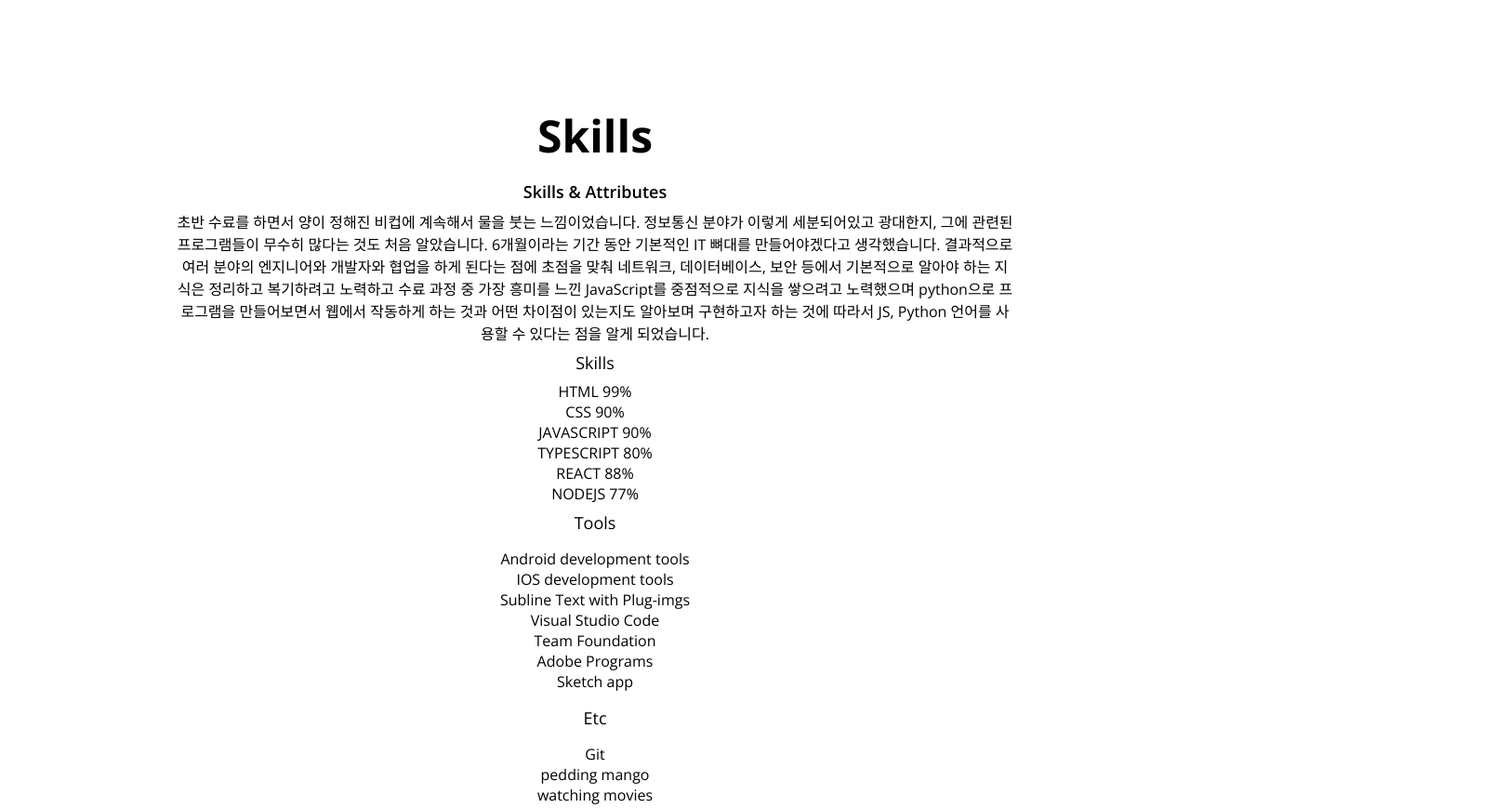
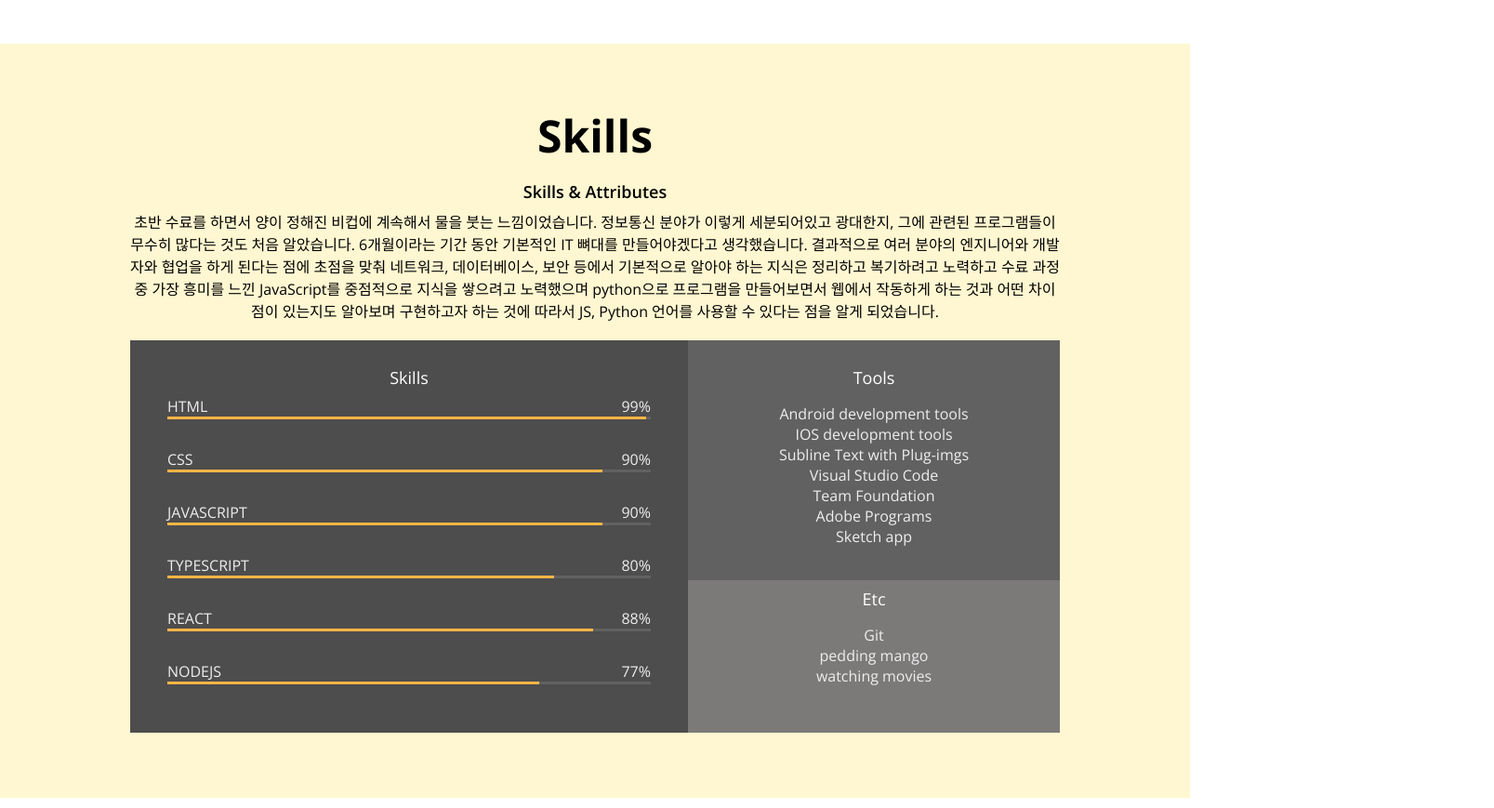
Before and after one commit to namango/-Clone-portpolio, a plain HTML site: page index.html in a window 1280 px wide. Shown: the part 1608-2477 px from the top of the page at 93% size, 1607 px wide, since content can reach past the window. Drawn offline with nearby package versions, Linux system fonts and the light colour scheme.

Commit message:
CSS: Skills

```diff
--- a/index.html
+++ b/index.html
@@ -53,7 +53,7 @@
       <button class="home__contact">CONTACT ME</button>
     </section>
     <!-- About -->
-    <section id="about" class="section">
+    <section id="about" class="section section__container">
       <h1>About me</h1>
       <p>
         첫 출근부터 혼자 모든 일을 다 완벽하게 해낼 것이라고 말하지 않겠습니다.
@@ -114,6 +114,7 @@
     </section>
     <!-- Skills -->
     <section id="skills" class="section">
+      <div class="section__container">
         <h1>Skills</h1>
         <h2>Skills & Attributes</h2>
         <p>
@@ -137,7 +138,7 @@
                 <span>99%</span>
               </div>
               <div class="skill__bar">
-              <div class="skill__value"></div>
+                <div class="skill__value" style="width: 99%;"></div>
               </div>
             </div>
             <div class="skill">
@@ -146,7 +147,7 @@
                 <span>90%</span>
               </div>
               <div class="skill__bar">
-              <div class="skill__value"></div>
+                <div class="skill__value" style="width: 90%;"></div>
               </div>
             </div>
             <div class="skill">
@@ -155,7 +156,7 @@
                 <span>90%</span>
               </div>
               <div class="skill__bar">
-              <div class="skill__value"></div>
+                <div class="skill__value" style="width: 90%;"></div>
               </div>
             </div>
             <div class="skill">
@@ -164,7 +165,7 @@
                 <span>80%</span>
               </div>
               <div class="skill__bar">
-              <div class="skill__value"></div>
+                <div class="skill__value" style="width: 80%;"></div>
               </div>
             </div>
             <div class="skill">
@@ -173,7 +174,7 @@
                 <span>88%</span>
               </div>
               <div class="skill__bar">
-              <div class="skill__value"></div>
+                <div class="skill__value" style="width: 88%;"></div>
               </div>
             </div>
             <div class="skill">
@@ -182,7 +183,7 @@
                 <span>77%</span>
               </div>
               <div class="skill__bar">
-              <div class="skill__value"></div>
+                <div class="skill__value" style="width: 77%;"></div>
               </div>
             </div>
           </div>
@@ -206,6 +207,7 @@
                 <li><span>pedding mango</span></li>
                 <li><span>watching movies</span></li>
               </ul>
+            </div>
           </div>
         </div>
       </div>
--- a/style.css
+++ b/style.css
@@ -156,6 +156,10 @@ p {
 .section {
   padding: 50px;
   text-align: center;
+  margin: auto;
+}
+
+.section__container {
   max-width: 1000px;
   margin: auto;
 }
@@ -200,7 +204,7 @@ p {
   text-align: left;
 }
 
-.job__nmad,
+.job__name,
 .job__period {
   color: var(--color-light-grey);
 }
@@ -212,3 +216,59 @@ p {
 .job__period {
   font-size: var(--font-micro);
 }
+
+/* Skill */
+
+#skills {
+  background-color: var(--color-yellow);
+}
+
+.skillset {
+  display: flex;
+  background-color: var(--color-light-grey);
+  color: var(--color-light-white);
+  margin: 20px 0;
+}
+
+.skillset__title {
+  color: var(--color-white);
+}
+
+.skillset__left {
+  flex-basis: 60%;
+  background-color: var(--color-dark-grey);
+  padding: 20px 40px;
+}
+
+.skillset__right {
+  flex-basis: 40%;
+}
+
+.skill__tools {
+  background-color: var(--color-grey);
+}
+
+.skill {
+  margin-bottom: 32px;
+}
+
+.skill_descrip {
+  display: flex;
+  justify-content: space-between;
+}
+
+.skill__bar {
+  width: 100%;
+  height: 3px;
+  background-color: var(--color-grey);
+}
+
+.skill__value {
+  height: 3px;
+  background-color: var(--color-orange);
+}
+
+.skill__tools,
+.skill__etc {
+  padding: 20px;
+}
```
Lines whose indentation alone changed are shown as unchanged.
